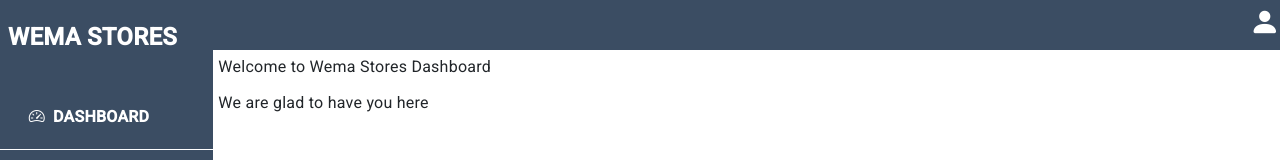
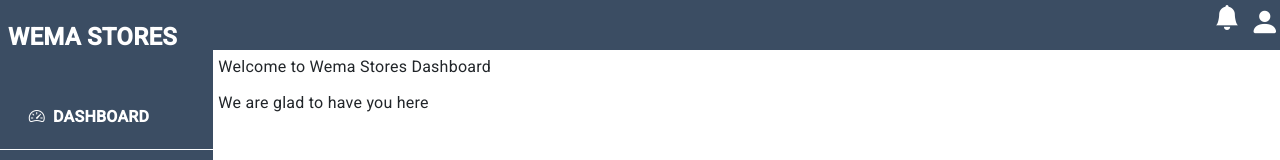
Before and after one commit to Carol254/AngularDashboard, an Angular app: page /dashboard in a window 1280 px wide. Shown: the top 160 px of the page. Built offline with nearby package versions, Linux system fonts and the light colour scheme.

Commit message:
few changes made

```diff
--- a/src/app/main/content-nav/content-nav.component.css
+++ b/src/app/main/content-nav/content-nav.component.css
@@ -6,14 +6,11 @@
     /* overflow: hidden; */
 }
 
-.banner >.nav-items {
+.banner >.nav-items >.dropstart {
     float: right;
     color: #fff;
 }
-.nav-items i{
-    width: 100;
-    height: 100;
-}
+
 .dropstart{z-index: 100px;}
 
 .dropdown-item:hover{
--- a/src/app/main/content-nav/content-nav.component.html
+++ b/src/app/main/content-nav/content-nav.component.html
@@ -1,6 +1,12 @@
 <div class="banner">
-    <div class="nav-items">
-        <div class="dropstart align-self-center">
+    <div class="nav-items ">
+        <!-- <div><i class="bi bi-bell-fill"></i></div> -->
+
+        <div class="dropstart d-flex ">
+
+            <div> <i class="bi bi-bell-fill" style="font-size: 25px; margin-right: 10px;margin-left: 10px;"></i></div>
+
+            <div>
                 <i class=" bi bi-person-fill " style="font-size: 30px;" data-bs-toggle="dropdown" aria-expanded="false"></i>
 
                 <ul class="dropdown-menu shadow">
@@ -13,6 +19,8 @@
             </div>
 
         </div>
+
+    </div>
 </div>
 
 <div class="_content">
```
Lines whose indentation alone changed are shown as unchanged.
